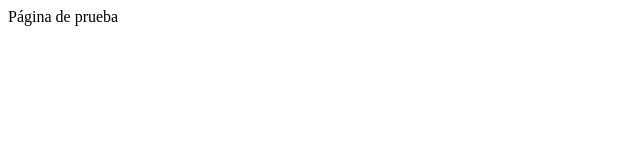
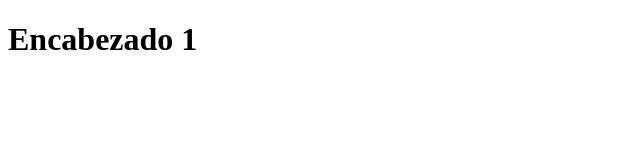
Before and after one commit to AnaMoonlight/new-repo, a plain HTML site: page index.html in a window 1280 px wide. Shown: the whole page, without its empty margins (0-640 px from the left). Drawn offline with Linux system fonts and the light colour scheme.

Commit message:
Add header

```diff
--- a/index.html
+++ b/index.html
@@ -1 +1,11 @@
-<header>Página de prueba</header>
+<!DOCTYPE html>
+<html lang="en">
+  <head>
+    <meta charset="UTF-8" />
+    <meta name="viewport" content="width=device-width, initial-scale=1.0" />
+    <title>First-project</title>
+  </head>
+  <body>
+    <h1>Encabezado 1</h1>
+  </body>
+</html>
```
